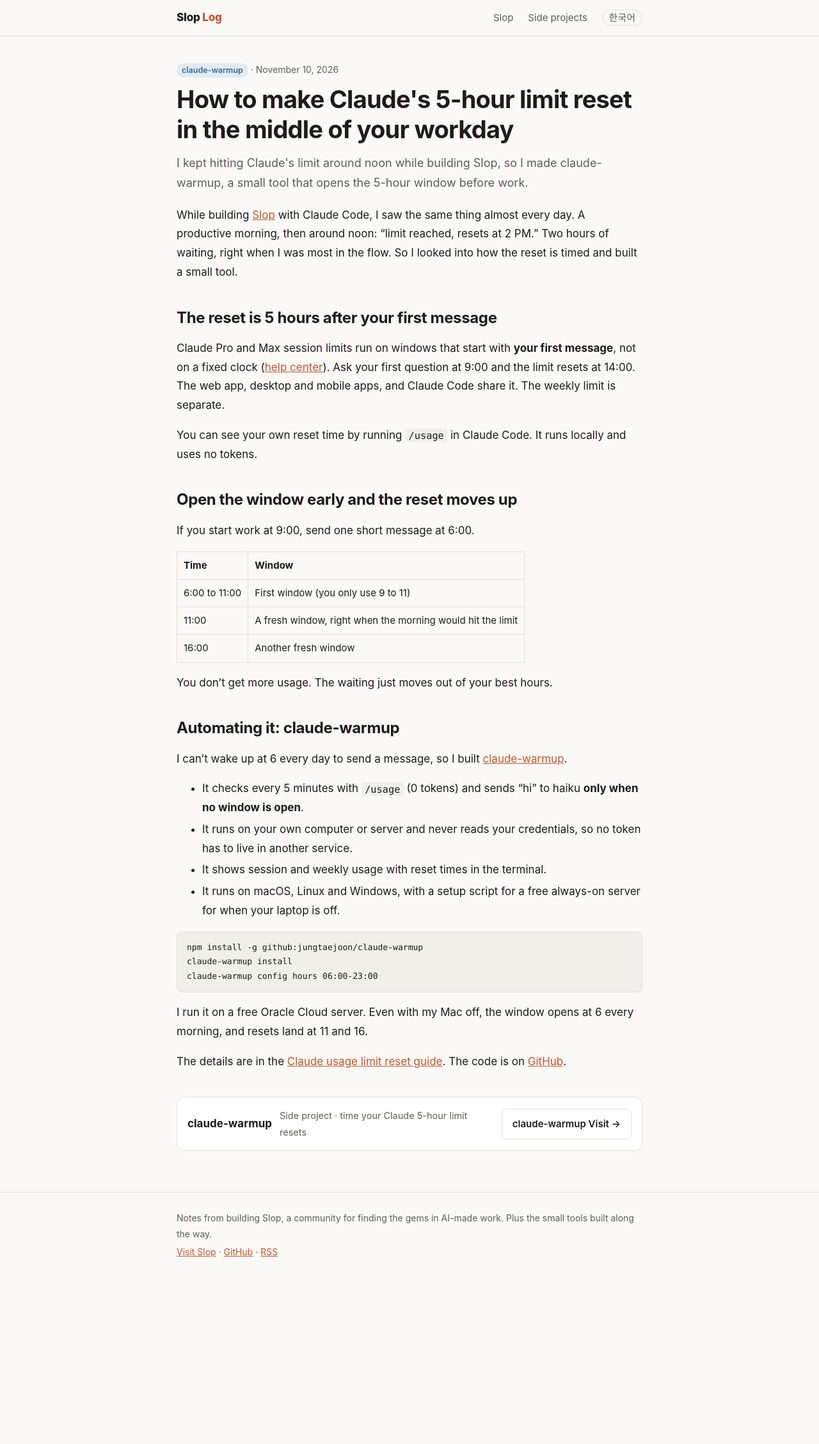
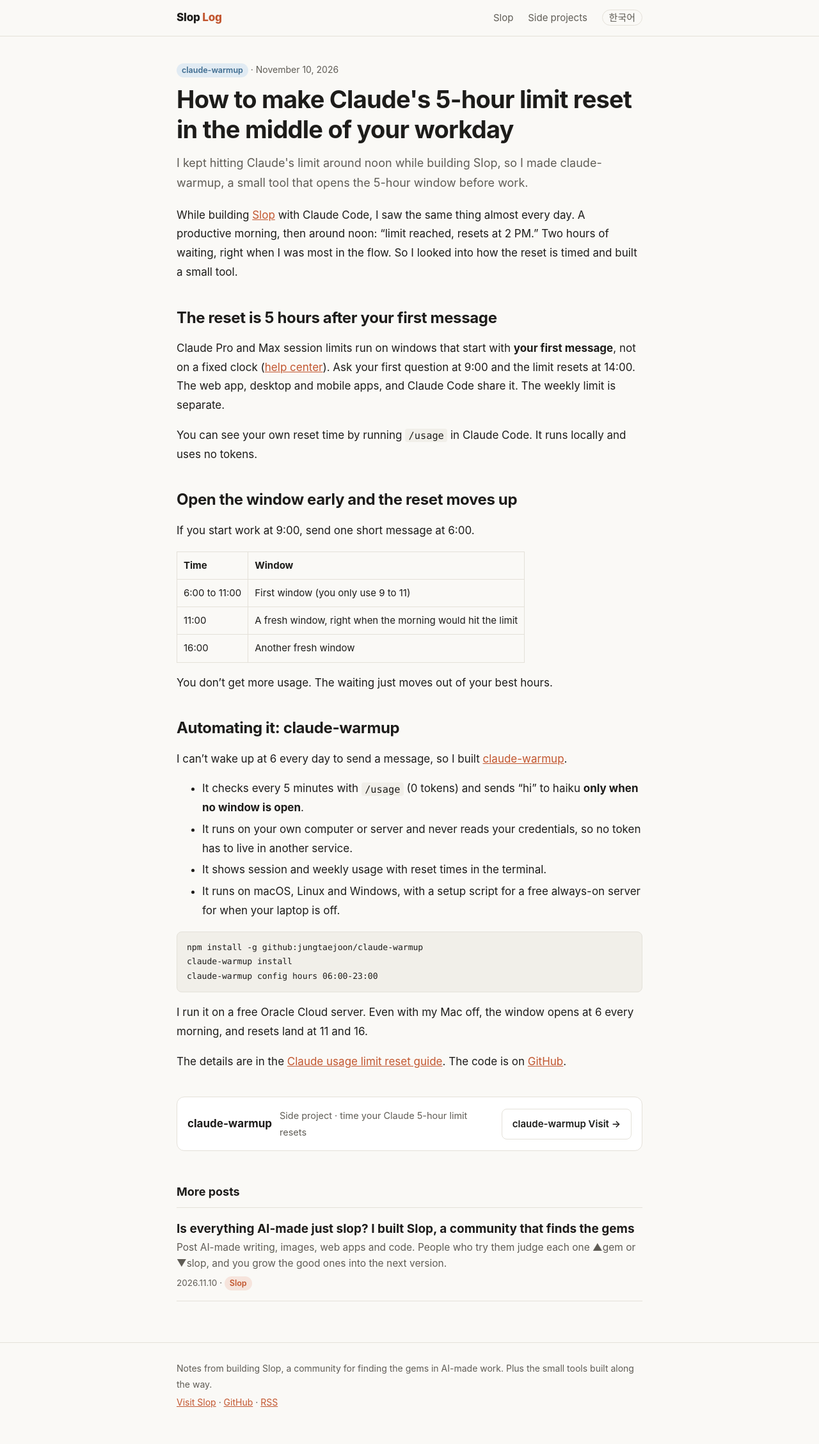
Before and after one commit to jungtaejoon/blog, a Jekyll site: the page built from en/_posts/2026-11-10-claude-5-hour-limit-reset.md, in a window 1280 px wide. Shown: the whole page at 64% size. Built offline with Jekyll 4.4.1, drawn with Linux system fonts in a browser that asks for light colours; before the commit the page ends 2022 px from its top, so only the background shows below that.

Commit message:
Search: per-language locale and images, breadcrumbs, related posts, English feed
Co-Authored-By: Claude Opus 5.5 <noreply@anthropic.com>

```diff
--- a/_config.yml
+++ b/_config.yml
@@ -40,16 +40,20 @@ plugins:
   - jekyll-sitemap
 feed:
   path: feed.xml
+  categories:
+    - en
 # 언어: 한국어 글은 _posts/, 영어 글은 en/_posts/. 같은 글의 두 언어판은 ref 값을 똑같이 맞춰요.
 defaults:
+  - scope: { path: "" }
+    values: { lang: ko, locale: ko_KR, image: "https://jungtaejoon.github.io/slop/og-ko.png" }
+  - scope: { path: "en" }
+    values: { lang: en, locale: en_US, image: "https://jungtaejoon.github.io/slop/og.png" }
   - scope: { path: "", type: posts }
-    values: { layout: post, lang: ko }
+    values: { layout: post, lang: ko, locale: ko_KR }
   - scope: { path: "en", type: posts }
-    values: { layout: post, lang: en, permalink: "/en/:year/:month/:day/:title/" }
-  - scope: { path: "" }
-    values: { lang: ko }
-  - scope: { path: "en" }
-    values: { lang: en }
+    values: { layout: post, lang: en, locale: en_US, permalink: "/en/:year/:month/:day/:title/" }
+  - scope: { path: "google8712de7468c202d5.html" }
+    values: { sitemap: false }
 exclude:
   - README.md
   - _templates
--- a/_data/i18n.yml
+++ b/_data/i18n.yml
@@ -12,6 +12,7 @@ ko:
   other_lang: English
   other_code: en
   read_other: 이 글은 영어로도 있어요
+  more_posts: 다른 글
 en:
   brand_sub: Log
   nav_side: Side projects
@@ -26,3 +27,4 @@ en:
   other_lang: 한국어
   other_code: ko
   read_other: 이 글은 한국어로도 있어요
+  more_posts: More posts
--- a/_layouts/default.html
+++ b/_layouts/default.html
@@ -8,7 +8,7 @@
 <meta charset="utf-8">
 <meta name="viewport" content="width=device-width, initial-scale=1">
 {% seo %}
-{% feed_meta %}
+{% if L == "en" %}<link type="application/atom+xml" rel="alternate" href="{{ '/feed/en.xml' | absolute_url }}" title="Slop Log (English)">{% else %}{% feed_meta %}{% endif %}
 {%- if alt %}
 <link rel="alternate" hreflang="{{ L }}" href="{{ page.url | absolute_url }}">
 <link rel="alternate" hreflang="{{ alt.lang }}" href="{{ alt.url | absolute_url }}">
@@ -51,7 +51,7 @@
 <footer>
   <div class="wrap">
     <p>{{ t.footer }}</p>
-    <p><a href="https://jungtaejoon.github.io/slop/">{{ t.slop_link }}</a> · <a href="https://github.com/jungtaejoon">GitHub</a> · <a href="{{ '/feed.xml' | relative_url }}">RSS</a></p>
+    <p><a href="https://jungtaejoon.github.io/slop/">{{ t.slop_link }}</a> · <a href="https://github.com/jungtaejoon">GitHub</a> · <a href="{% if L == "en" %}{{ '/feed/en.xml' | relative_url }}{% else %}{{ '/feed.xml' | relative_url }}{% endif %}">RSS</a></p>
   </div>
 </footer>
 <script>
--- a/_layouts/post.html
+++ b/_layouts/post.html
@@ -18,4 +18,18 @@ layout: default
     <a class="btn" href="{{ proj.url[L] }}">{{ proj.name }} {{ t.go }} →</a>
   </aside>
   {% endif %}
+  {% assign others = site.posts | where: "lang", L | where_exp: "p", "p.url != page.url" %}
+  {% if others.size > 0 %}
+  <nav class="more" aria-label="{{ t.more_posts }}">
+    <h2>{{ t.more_posts }}</h2>
+    {% assign few = others | slice: 0, 3 %}
+    {% include post-list.html posts=few %}
+  </nav>
+  {% endif %}
 </article>
+<script type="application/ld+json">
+{"@context":"https://schema.org","@type":"BreadcrumbList","itemListElement":[
+{"@type":"ListItem","position":1,"name":{{ site.title | jsonify }},"item":{{ home | absolute_url | jsonify }}}{% if proj %},
+{"@type":"ListItem","position":2,"name":{{ proj.name | jsonify }},"item":{{ home | append: page.project | append: '/' | absolute_url | jsonify }}}{% endif %},
+{"@type":"ListItem","position":{% if proj %}3{% else %}2{% endif %},"name":{{ page.title | jsonify }},"item":{{ page.url | absolute_url | jsonify }}}]}
+</script>
--- a/assets/style.css
+++ b/assets/style.css
@@ -76,3 +76,5 @@ footer p { margin: 4px 0; }
 @media (max-width: 560px) { nav.top a.hide-sm { display: none; } nav.top a { margin-left: 14px; } }
 
 nav.top a.lang { border: 1px solid var(--line); border-radius: 999px; padding: 2px 10px; }
+nav.more { margin-top: 48px; }
+nav.more h2 { font-size: 18px; margin: 0 0 4px; padding-bottom: 8px; border-bottom: 1px solid var(--line); }
```
